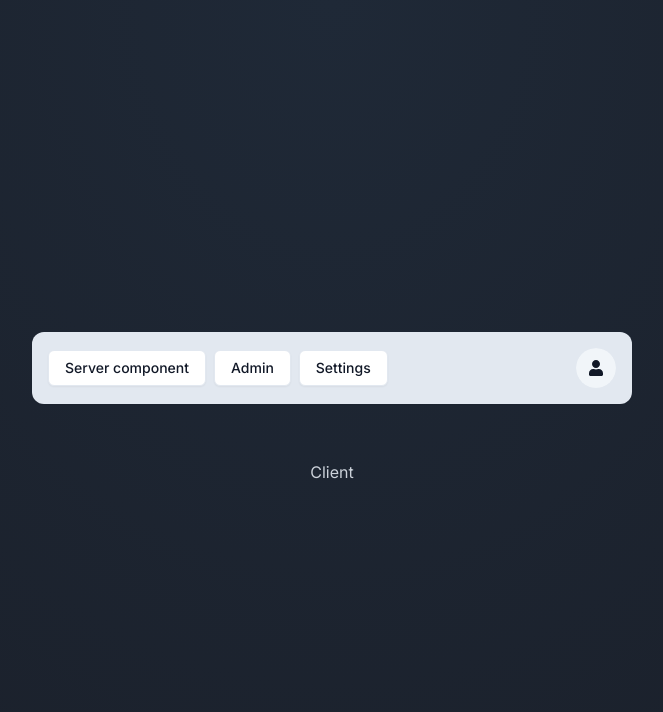
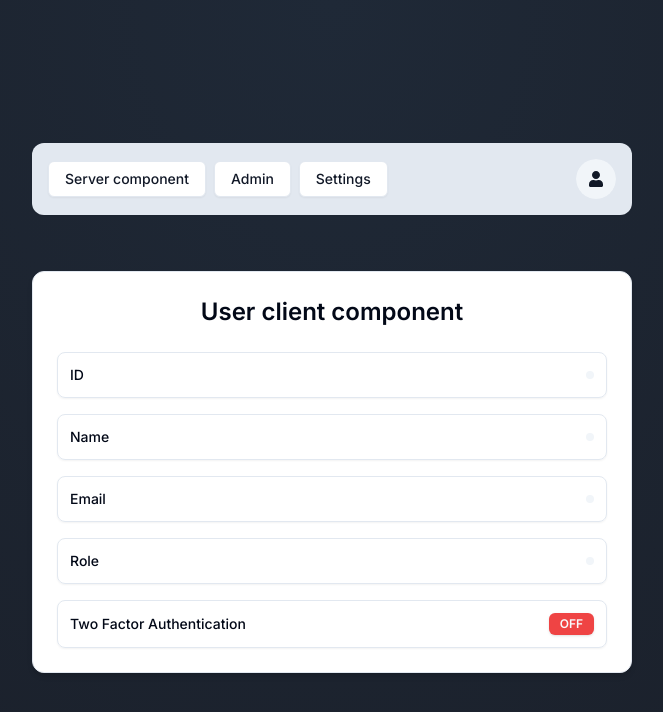
Before and after one commit to sylwiavv/next_auth_v5, a Next.js app: page /client in a window 1280 px wide. Shown: the top 712 px of the page, without its empty margins (308-971 px from the left). Built offline with nearby package versions, Linux system fonts and the light colour scheme; no server answers.

Commit message:
Add useCurrentUserRole with server and client

```diff
--- /dev/null
+++ b/app/(protected)/admin/page.tsx
@@ -0,0 +1,11 @@
+'use client'
+
+import { FC } from 'react'
+import { useCurrentRole } from '../../../hooks/useCurrentRole'
+
+const AdminPage: FC = () => {
+    const role = useCurrentRole()
+    return <div>Current role: {role}</div>
+}
+
+export default AdminPage
--- a/app/(protected)/client/page.tsx
+++ b/app/(protected)/client/page.tsx
@@ -1,2 +1,11 @@
-const ClientPage = () => <h1>Client</h1>
+'use client'
+
+import { useCurrentUser } from '@/hooks/useCurrentUser'
+import { UserInfo } from '../../../components/user-info'
+
+const ClientPage = () => {
+    const user = useCurrentUser()
+
+    return <UserInfo user={user} label="User client component" />
+}
 export default ClientPage
--- a/components/user-info.tsx
+++ b/components/user-info.tsx
@@ -2,7 +2,6 @@ import { ExtendedUser } from '@/next-auth'
 import React from 'react'
 import { Badge } from './ui/badge'
 import { Card, CardContent, CardHeader } from './ui/card'
-// import { Badge } from "@/ui/badge";
 
 interface UserInfoProps {
     user?: ExtendedUser
--- /dev/null
+++ b/hooks/useCurrentRole.tsx
@@ -0,0 +1,7 @@
+import { useSession } from 'next-auth/react'
+
+export const useCurrentRole = () => {
+    const session = useSession()
+
+    return session?.data?.user?.role
+}
--- a/lib/auth.ts
+++ b/lib/auth.ts
@@ -7,3 +7,9 @@ export const currentUser = async () => {
 
     return session?.user
 }
+
+export const currentUserRole = async () => {
+    const session = await auth()
+
+    return session?.user?.role
+}
```
